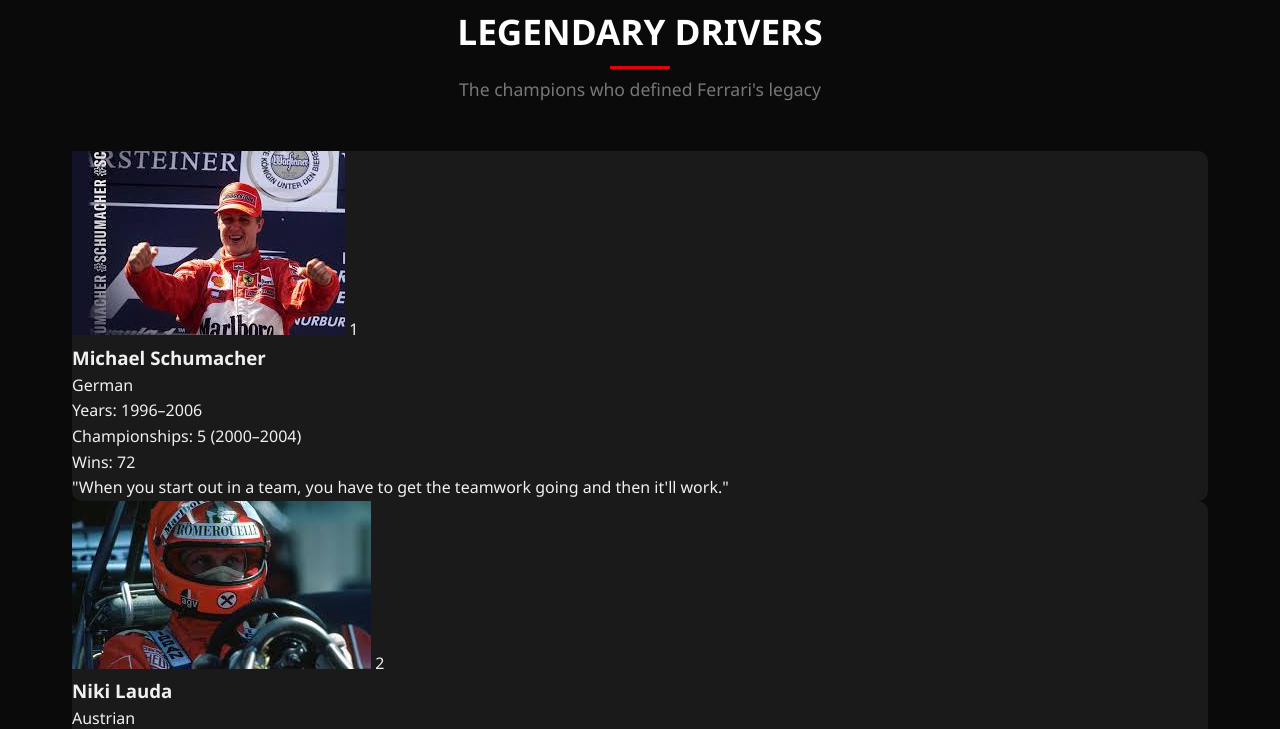
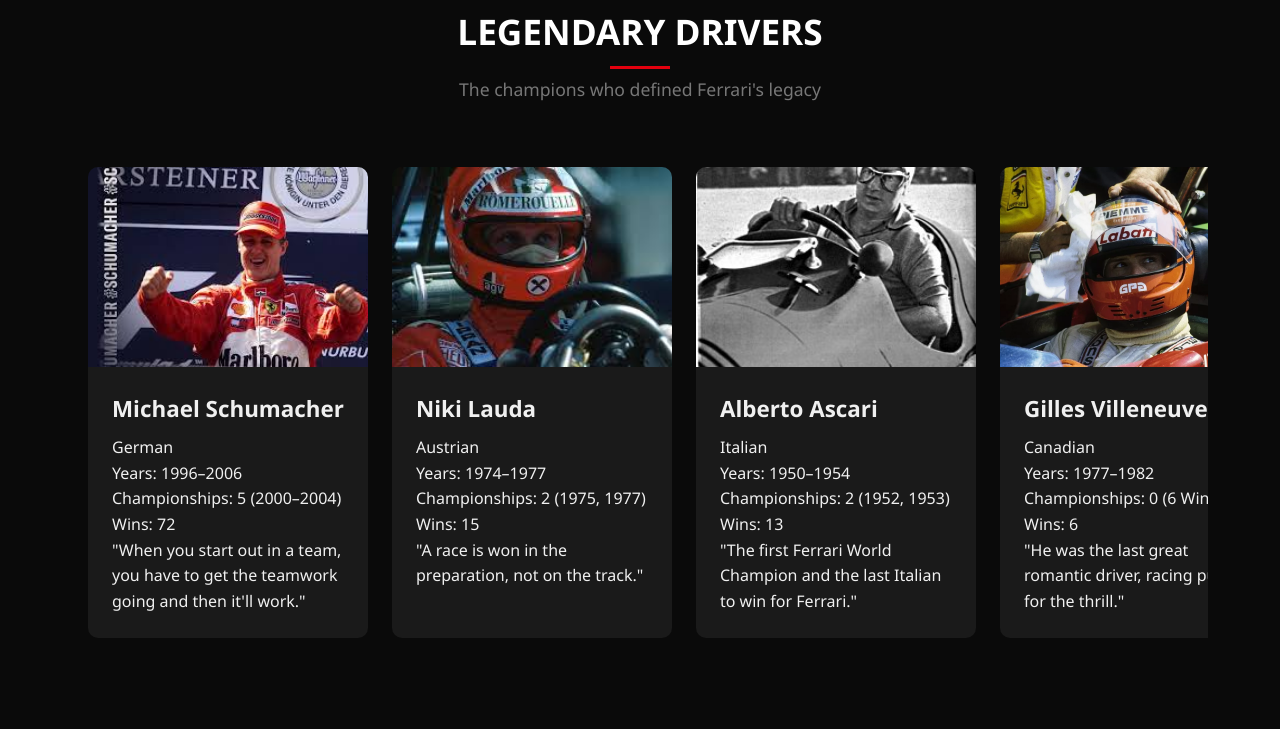
Before and after one commit to the-b2-jet/ScuderiaFerrari, a plain HTML site: page index.html in a window 1280 px wide. Shown: the part 1514-2243 px from the top of the page. Drawn offline with Linux system fonts and the light colour scheme.

Commit message:
implement horizontal scrolling for driver and race highlight cards

```diff
--- a/css/style.css
+++ b/css/style.css
@@ -161,3 +161,56 @@ h2::after {
 .stats .label, .stats .stat-label { font-size: 1rem;
     color: #f0f0f0;
 }
+.drivers-scroll, .race-highlights .race-carousel {
+  display: flex;
+  gap: 1.5rem;
+  overflow-x: auto;
+  padding: 1rem;
+  scrollbar-width: thin;
+  scrollbar-color: #e3000e #1a1a1a;
+}
+.drivers-scroll::-webkit-scrollbar, .race-highlights .race-carousel::-webkit-scrollbar { height: 6px; }
+.drivers-scroll::-webkit-scrollbar-track, .race-highlights .race-carousel::-webkit-scrollbar-track { background: #1a1a1a; }
+.drivers-scroll::-webkit-scrollbar-thumb, .race-highlights .race-carousel::-webkit-scrollbar-thumb { background: #e3000e; border-radius: 3px; }
+
+.driver-card, .race-highlights .race-card {
+    flex: 0 0 280px;
+    overflow: hidden;
+}
+.race-highlights .race-card {
+    flex-basis: 300px;
+}
+.driver-card:hover, .race-highlights .race-card:hover {
+    transform: translateY(-5px);
+    box-shadow: 0 10px 20px rgba(227,0,14,.2);
+}
+.race-highlights .carousel-track {
+    display: flex;
+    gap: 1.5rem;
+    min-width: min-content;
+}
+.driver-img, .race-highlights .race-icon {
+    height: 200px;
+    overflow: hidden;
+    background: #0a0a0a;
+    position: relative; }
+.race-highlights .race-icon {
+    height: 150px;
+    display: flex;
+    align-items: center;
+    justify-content: center; padding: 2rem; }
+.driver-img img { width: 100%;
+    height: 100%;
+    object-fit: cover;
+    transition: .5s;
+}
+.driver-card:hover .driver-img img { transform: scale(1.05); }
+.race-highlights .icon-img { width: 80px;
+    height: 80px;
+    object-fit: contain;
+    filter: brightness(0) invert(1); }
+
+.driver-info, .race-highlights .race-content { padding: 1.5rem; }
+.driver-info h3, .race-highlights .race-content h3 { font-size: 1.4rem;
+     margin-bottom: .5rem;
+}
```
